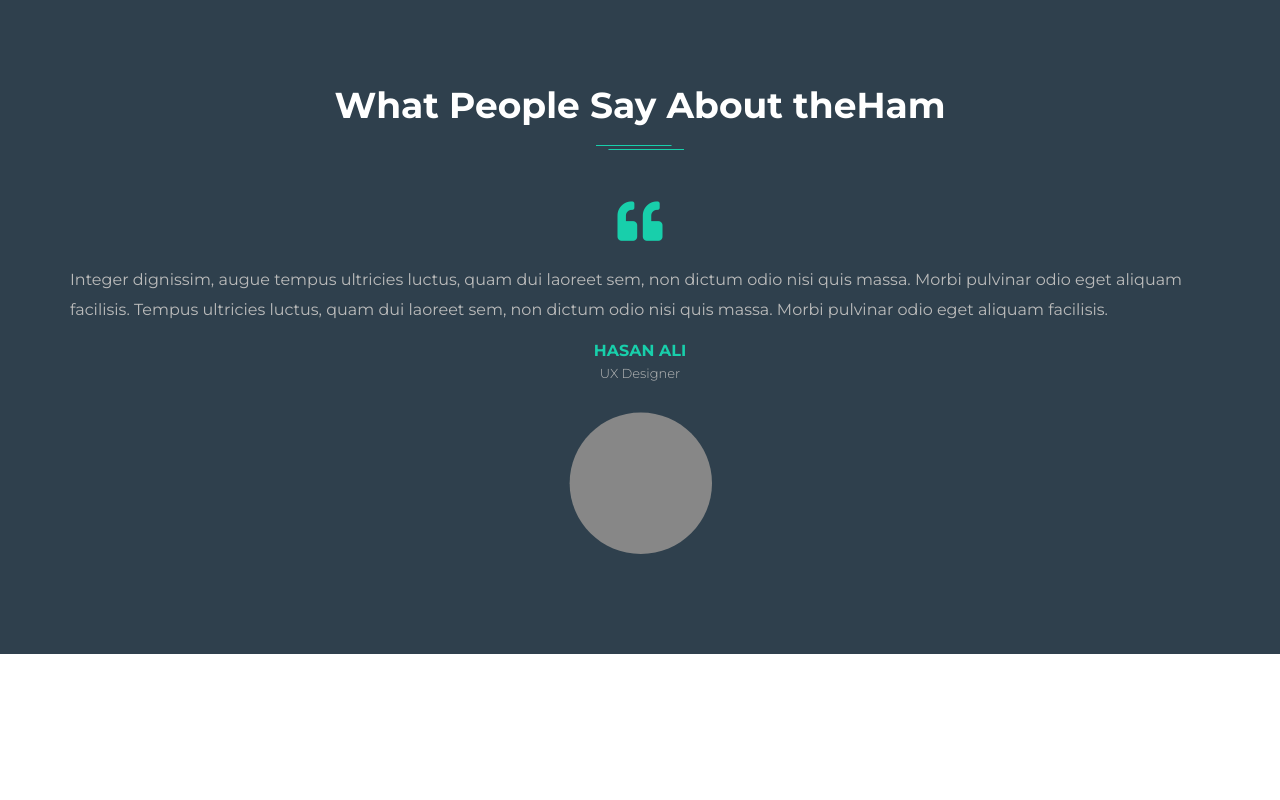
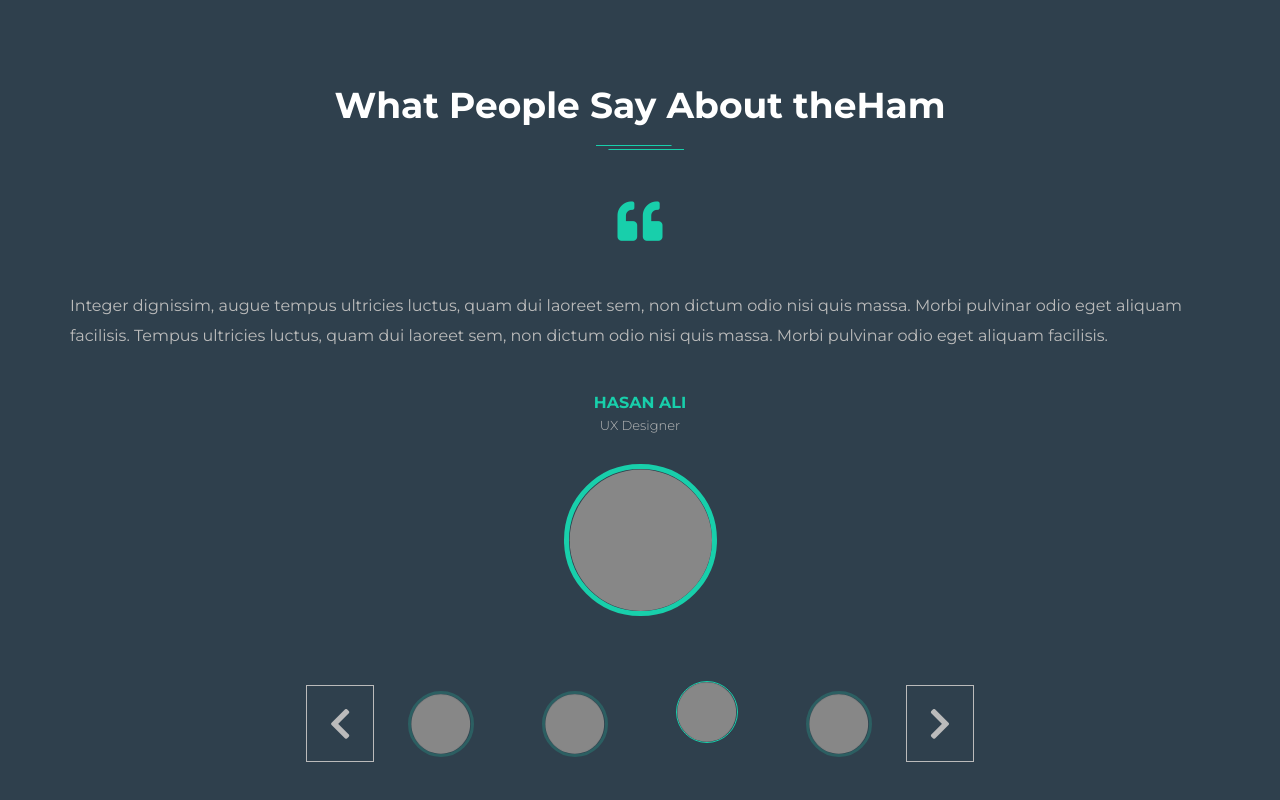
Before and after one commit to kuharenko-olya/Ham, a website: page public/index.html in a window 1280 px wide. Shown: the part 7585-8385 px from the top of the page. Before the commit the page ends 8239 px from the top, so only its background shows below. Drawn offline with Linux system fonts and the light colour scheme.

Commit message:
обновила стили

```diff
--- a/public/index.html
+++ b/public/index.html
@@ -684,7 +684,6 @@
             <div class="icon"><i class="fas fa-quote-left"></i></div>
             <p>Integer dignissim, augue tempus ultricies luctus, quam dui laoreet sem, non dictum odio nisi quis massa. Morbi pulvinar odio eget aliquam facilisis. Tempus ultricies luctus, quam dui laoreet sem, non dictum odio nisi quis massa. Morbi pulvinar odio eget aliquam facilisis.</p>
 
-
             <div class="grid">
                 <div class="rewiew-item active">
                     <div class="author">
@@ -694,13 +693,26 @@
                     <div class="avatar">
                         <img src="./img/avatar.png" alt="image">
                     </div>
+
+                    <div class="slider">
+                        <div class="hover-arrow">
+                            <i class="fas fa-chevron-left"></i>
+                        </div>
+
+                        <div class="avatars">
+                            <div><img src="img/avatar2.png" alt="image"></div>
+                            <div><img src="img/avatar2.png" alt="image"></div>
+                            <div class="active"><img src="img/avatar2.png" alt="image"></div>
+                            <div><img src="img/avatar2.png" alt="image"></div>
+                        </div>
+
+                        <div class="hover-arrow">
+                            <i class="fas fa-chevron-right"></i>
+                        </div>
+
+                    </div>
                 </div>
             </div>
-
-
-
-
-
         </div>
     </section>
 
--- a/sass/_rewiews.scss
+++ b/sass/_rewiews.scss
@@ -6,12 +6,12 @@
         color: $second-color;
     }
 
-
     .icon {
         color: $primary-color;
         font-size: 45px;
         margin-top: 69px;
         text-align: center;
+        margin-bottom: 42px;
     }
 
     p {
@@ -19,16 +19,24 @@
         font-size: 16px;
         font-weight: 400;
         line-height: 30px;
+        margin-bottom: 42px;
     }
-
 
     .grid {
         @include column;
         text-align: center;
 
         .rewiew-item {
+            @include column;
+
             &.active .author {
                 color: $primary-color;
+            }
+
+            &.active .avatar {
+                border: 5px solid $primary-color;
+                border-radius: 86px;
+
             }
 
 
@@ -51,14 +59,68 @@
                 width: 143px;
                 height: 142px;
                 margin: 0 auto;
+                margin-bottom: 69px;
+            }
 
-                img {
-                    width: 100%;
-                    height: 100%;
+            img {
+                width: 100%;
+                height: 100%;
+            }
+
+
+            .slider {
+                display: flex;
+                margin: 0 auto;
+
+                .hover-arrow {
+                    padding: 20px 22px;
+                    border: 1px solid $eighth-color;
+                    cursor: pointer;
+                    margin: 0 auto;
+
+                    &:hover {
+                        background: $primary-color;
+
+                        i {
+                            color: $second-color;
+                        }
+                    }
+
+                    i {
+                        font-size: 35px;
+                        color: $eighth-color;
+
+                    }
+
+
+                }
+
+                .avatars {
+                    display: flex;
+                    align-self: center;
+
+                    div {
+                        width: 60px;
+                        height: 60px;
+                        margin-right: 34px;
+                        margin-left: 34px;
+                        border: 3px solid #2c5f62;
+                        border-radius: 42px;
+
+
+                        &.active {
+                            transform: translateY(-10px);
+                            border: 1px solid $primary-color;
+                            border-radius: 33px;
+                        }
+
+                        img {
+                            width: 100%;
+                            height: 100%;
+                        }
+                    }
                 }
             }
         }
-
     }
-
 }
```
Also changed, not shown: public/css/main.css, public/img/avatar2.png (added).
